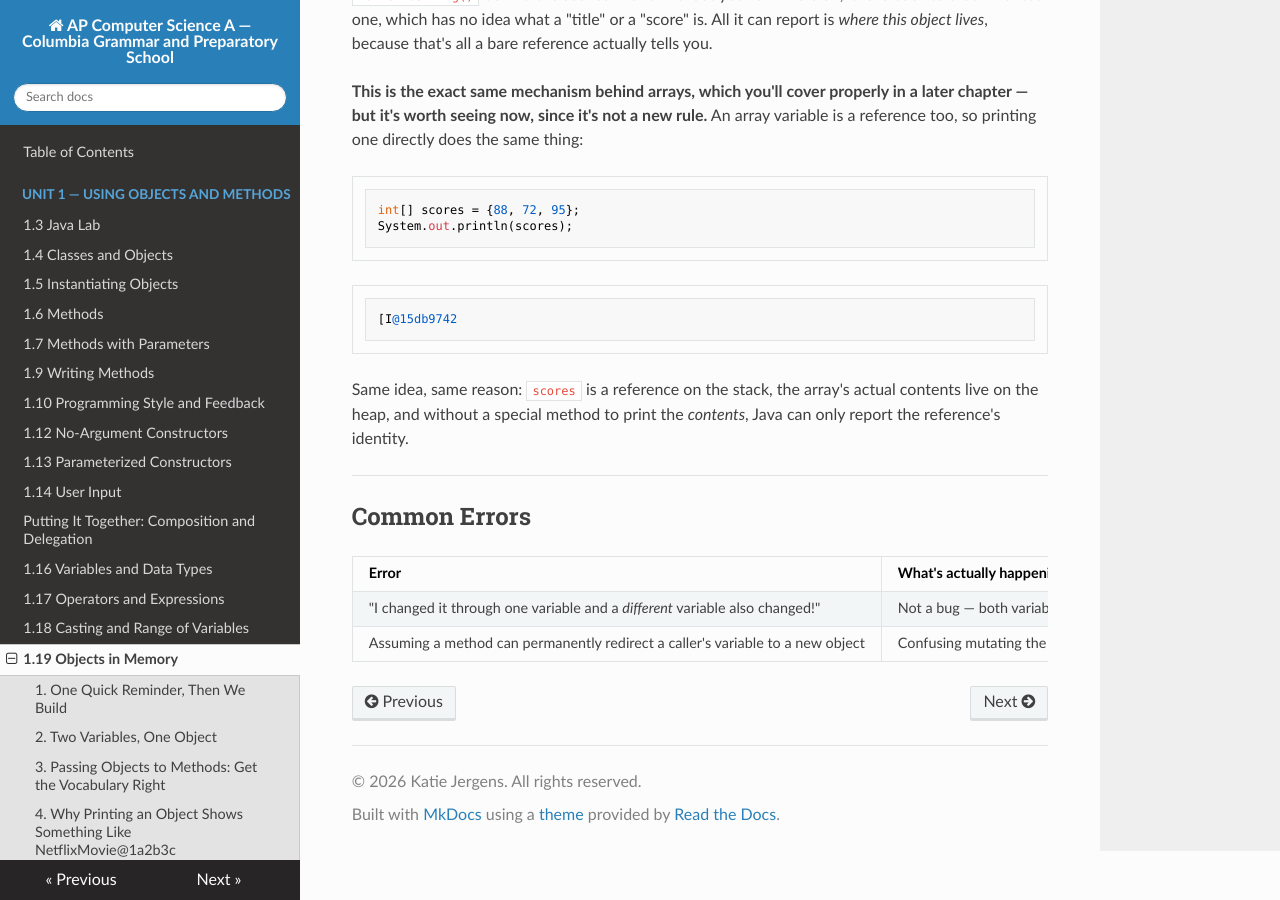
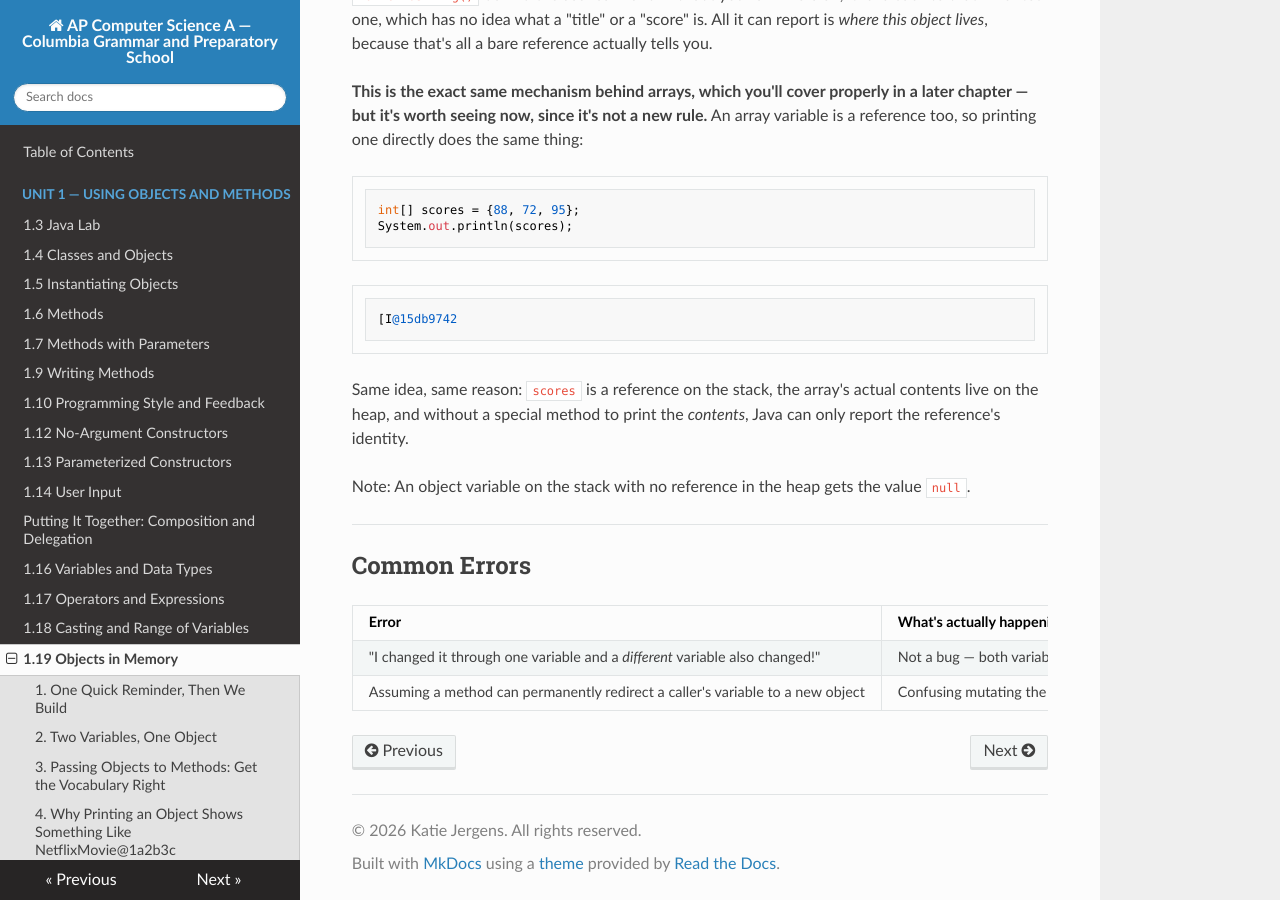
Before and after one commit to kjergens/apcsa-site, an MkDocs documentation site: the page built from docs/unit1/notes_19_printing_objects.md, in a window 1280 px wide and 900 px high, scrolled down 2726 px. Built offline with MkDocs 1.6.1, drawn with Linux system fonts in a browser that asks for light colours; nearby versions of some CDN libraries.

Commit message:
Update notes on printing object references
Added note about object variable behavior in Java.

```diff
--- a/docs/unit1/notes_19_printing_objects.md
+++ b/docs/unit1/notes_19_printing_objects.md
@@ -102,6 +102,8 @@ System.out.println(scores);
 
 Same idea, same reason: `scores` is a reference on the stack, the array's actual contents live on the heap, and without a special method to print the *contents*, Java can only report the reference's identity.
 
+Note: An object variable on the stack with no reference in the heap gets the value `null`.
+
 
 ---
 
```
